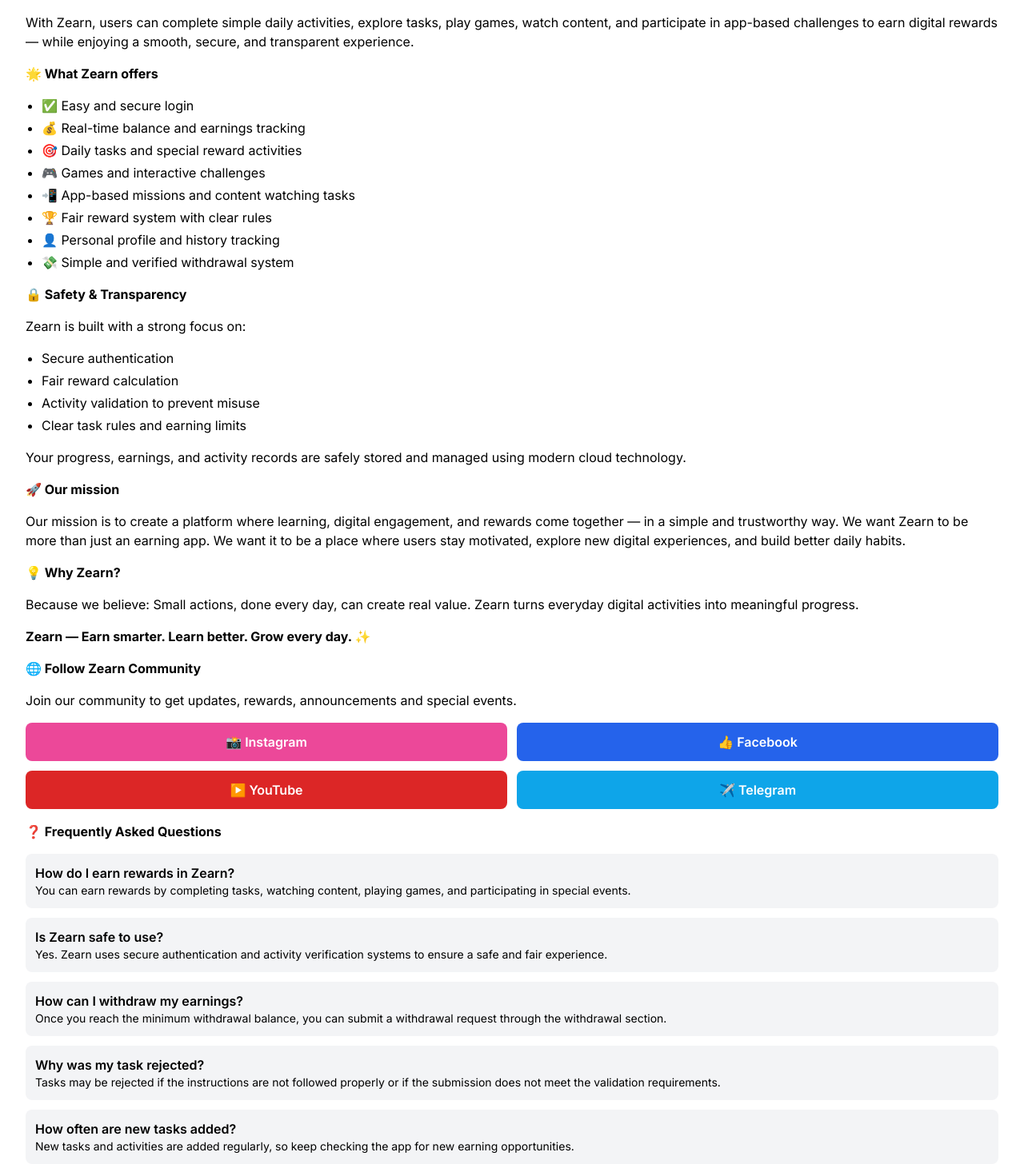
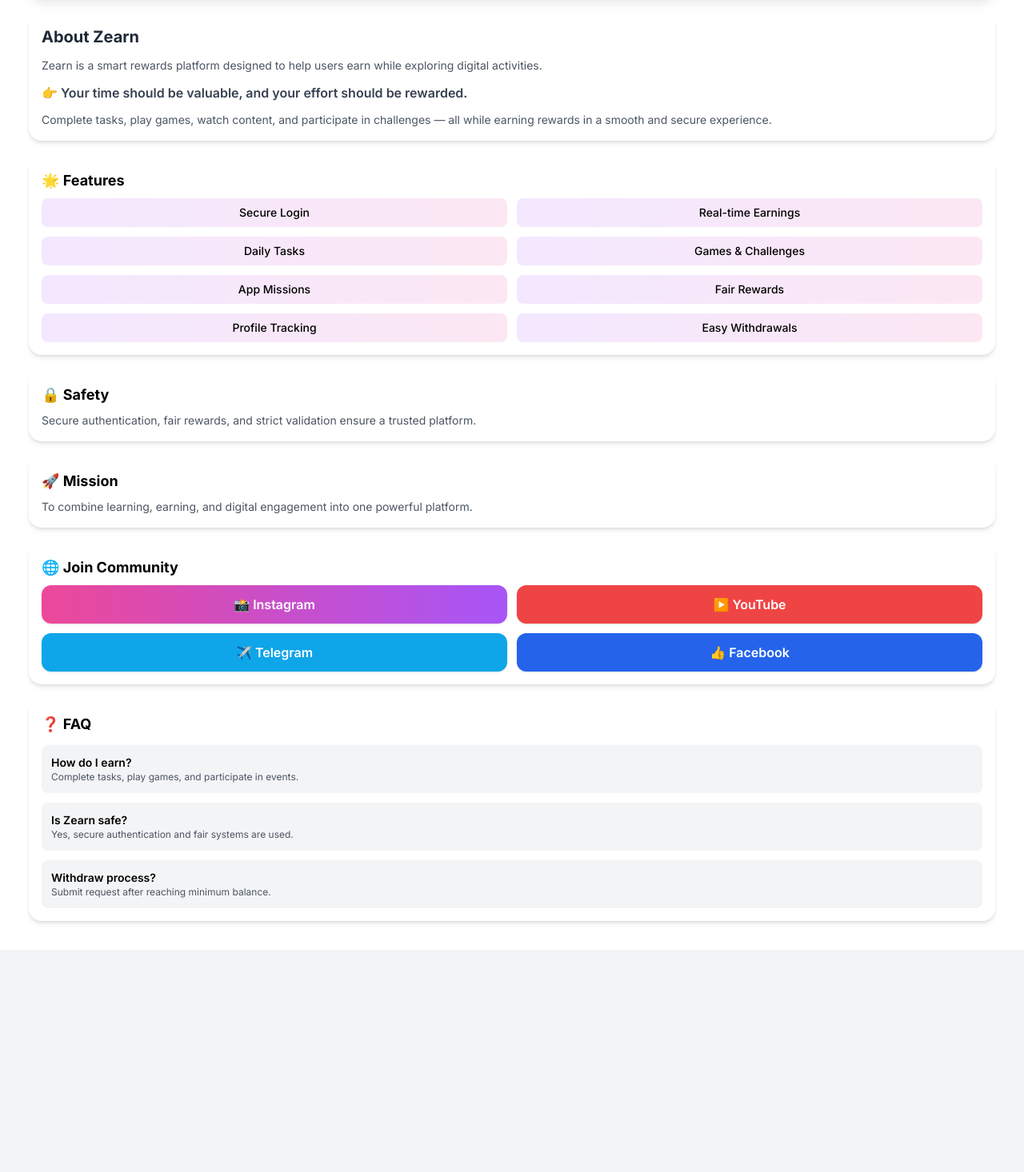
Before and after one commit to zearn-app/zearn, a React (Vite) app: page /#/about in a window 1280 px wide. Shown: the part 144-1610 px from the top of the page at 80% size. After the commit the page ends 1332 px from the top, so only its background shows below. Built offline with nearby package versions, Linux system fonts and the light colour scheme.

Commit message:
Update About.tsx

```diff
--- a/pages/About.tsx
+++ b/pages/About.tsx
@@ -1,16 +1,15 @@
-import React, { useState } from 'react';
-import { Layout } from '../components/Layout';
+import React, { useState } from "react";
+import { Layout } from "../components/Layout";
 
 const About: React.FC = () => {
+  const [popup, setPopup] = useState<{ title: string; link: string } | null>(null);
 
-  const [popup, setPopup] = useState<{title:string,link:string}|null>(null);
-
-  const openSocial = (title:string, link:string) => {
-    setPopup({title,link});
+  const openSocial = (title: string, link: string) => {
+    setPopup({ title, link });
   };
 
   const proceedLink = () => {
-    if(popup){
+    if (popup) {
       window.open(popup.link, "_blank");
       setPopup(null);
     }
@@ -18,154 +17,184 @@ const About: React.FC = () => {
 
   return (
     <Layout title="About Us" showBack>
-      <div className="space-y-4 p-2">
+      <div className="p-3 space-y-5">
 
-        <h2 className="text-2xl font-bold">About Us – Zearn App</h2>
+        {/* HERO */}
+        <div className="bg-gradient-to-r from-purple-600 via-pink-500 to-blue-500 text-white rounded-2xl p-5 shadow-lg">
+          <h2 className="text-3xl font-bold">Zearn ✨</h2>
+          <p className="mt-2 text-sm opacity-90">
+            Earn smarter. Learn better. Grow every day.
+          </p>
+        </div>
 
-        <p>Zearn is a smart rewards and productivity platform built to help users earn, learn, and grow — all in one place.</p>
+        {/* ABOUT */}
+        <div className="bg-white rounded-2xl p-4 shadow-md space-y-3">
+          <h3 className="text-xl font-bold text-gray-800">About Zearn</h3>
 
-        <p>We created Zearn with one simple idea: <strong>👉 Your time should be valuable, and your effort should be rewarded.</strong></p>
+          <p className="text-gray-600 text-sm">
+            Zearn is a smart rewards platform designed to help users earn while exploring digital activities.
+          </p>
 
-        <p>With Zearn, users can complete simple daily activities, explore tasks, play games, watch content, and participate in app-based challenges to earn digital rewards — while enjoying a smooth, secure, and transparent experience.</p>
+          <p className="text-gray-700 font-semibold">
+            👉 Your time should be valuable, and your effort should be rewarded.
+          </p>
 
+          <p className="text-gray-600 text-sm">
+            Complete tasks, play games, watch content, and participate in challenges — all while earning rewards in a smooth and secure experience.
+          </p>
+        </div>
 
-        <h3 className="font-bold">🌟 What Zearn offers</h3>
+        {/* FEATURES */}
+        <div className="bg-white rounded-2xl p-4 shadow-md">
+          <h3 className="font-bold text-lg mb-2">🌟 Features</h3>
 
-        <ul className="list-disc ml-5 space-y-1">
-          <li>✅ Easy and secure login</li>
-          <li>💰 Real-time balance and earnings tracking</li>
-          <li>🎯 Daily tasks and special reward activities</li>
-          <li>🎮 Games and interactive challenges</li>
-          <li>📲 App-based missions and content watching tasks</li>
-          <li>🏆 Fair reward system with clear rules</li>
-          <li>👤 Personal profile and history tracking</li>
-          <li>💸 Simple and verified withdrawal system</li>
-        </ul>
+          <div className="grid grid-cols-2 gap-3 text-sm">
+            {[
+              "Secure Login",
+              "Real-time Earnings",
+              "Daily Tasks",
+              "Games & Challenges",
+              "App Missions",
+              "Fair Rewards",
+              "Profile Tracking",
+              "Easy Withdrawals",
+            ].map((item, i) => (
+              <div
+                key={i}
+                className="bg-gradient-to-r from-purple-100 to-pink-100 p-2 rounded-lg text-center font-medium"
+              >
+                {item}
+              </div>
+            ))}
+          </div>
+        </div>
 
+        {/* SAFETY */}
+        <div className="bg-white rounded-2xl p-4 shadow-md space-y-2">
+          <h3 className="font-bold text-lg">🔒 Safety</h3>
+          <p className="text-sm text-gray-600">
+            Secure authentication, fair rewards, and strict validation ensure a trusted platform.
+          </p>
+        </div>
 
-        <h3 className="font-bold">🔒 Safety & Transparency</h3>
+        {/* MISSION */}
+        <div className="bg-white rounded-2xl p-4 shadow-md space-y-2">
+          <h3 className="font-bold text-lg">🚀 Mission</h3>
+          <p className="text-sm text-gray-600">
+            To combine learning, earning, and digital engagement into one powerful platform.
+          </p>
+        </div>
 
-        <p>Zearn is built with a strong focus on:</p>
+        {/* SOCIAL */}
+        <div className="bg-white rounded-2xl p-4 shadow-md">
+          <h3 className="font-bold text-lg mb-2">🌐 Join Community</h3>
 
-        <ul className="list-disc ml-5 space-y-1">
-          <li>Secure authentication</li>
-          <li>Fair reward calculation</li>
-          <li>Activity validation to prevent misuse</li>
-          <li>Clear task rules and earning limits</li>
-        </ul>
-
-        <p>Your progress, earnings, and activity records are safely stored and managed using modern cloud technology.</p>
-
-
-        <h3 className="font-bold">🚀 Our mission</h3>
-
-        <p>Our mission is to create a platform where learning, digital engagement, and rewards come together — in a simple and trustworthy way. We want Zearn to be more than just an earning app. We want it to be a place where users stay motivated, explore new digital experiences, and build better daily habits.</p>
-
-
-        <h3 className="font-bold">💡 Why Zearn?</h3>
-
-        <p>Because we believe: Small actions, done every day, can create real value. Zearn turns everyday digital activities into meaningful progress.</p>
-
-
-        <p className="font-bold">Zearn — Earn smarter. Learn better. Grow every day. ✨</p>
-
-
-
-        {/* SOCIAL MEDIA SECTION */}
-
-        <h3 className="font-bold mt-6">🌐 Follow Zearn Community</h3>
-
-        <p>Join our community to get updates, rewards, announcements and special events.</p>
-
-        <div className="grid grid-cols-2 gap-3 mt-2">
+          <div className="grid grid-cols-2 gap-3">
 
             <button
-            onClick={()=>openSocial("Instagram Follow","https://instagram.com")}
-            className="bg-pink-500 text-white p-3 rounded-lg font-semibold">
+              onClick={() =>
+                openSocial(
+                  "Follow on Instagram",
+                  "https://www.instagram.com/_zearn_?igsh=cWh0bjh0M3Fta2Nm"
+                )
+              }
+              className="bg-gradient-to-r from-pink-500 to-purple-500 text-white p-3 rounded-xl font-semibold shadow hover:scale-105 transition"
+            >
               📸 Instagram
             </button>
 
             <button
-            onClick={()=>openSocial("Facebook Follow","https://facebook.com")}
-            className="bg-blue-600 text-white p-3 rounded-lg font-semibold">
-            👍 Facebook
-          </button>
-
-          <button
-            onClick={()=>openSocial("YouTube Subscribe","https://youtube.com")}
-            className="bg-red-600 text-white p-3 rounded-lg font-semibold">
+              onClick={() =>
+                openSocial(
+                  "Subscribe on YouTube",
+                  "https://youtube.com/@zearn3?si=toMBzdl2m7jQsFG5"
+                )
+              }
+              className="bg-red-500 text-white p-3 rounded-xl font-semibold shadow hover:scale-105 transition"
+            >
               ▶️ YouTube
             </button>
 
             <button
-            onClick={()=>openSocial("Telegram Join","https://t.me")}
-            className="bg-sky-500 text-white p-3 rounded-lg font-semibold">
+              onClick={() =>
+                openSocial(
+                  "Join Telegram",
+                  "https://t.me/+x4cvR_UYUvA1NmJl"
+                )
+              }
+              className="bg-sky-500 text-white p-3 rounded-xl font-semibold shadow hover:scale-105 transition"
+            >
               ✈️ Telegram
             </button>
 
+            <button
+              onClick={() =>
+                openSocial(
+                  "Follow on Facebook",
+                  "https://facebook.com"
+                )
+              }
+              className="bg-blue-600 text-white p-3 rounded-xl font-semibold shadow hover:scale-105 transition"
+            >
+              👍 Facebook
+            </button>
+
+          </div>
         </div>
 
+        {/* FAQ */}
+        <div className="bg-white rounded-2xl p-4 shadow-md space-y-3">
+          <h3 className="font-bold text-lg">❓ FAQ</h3>
 
-
-        {/* FAQ SECTION */}
-
-        <h3 className="font-bold mt-6">❓ Frequently Asked Questions</h3>
-
-        <div className="space-y-3">
-
-          <div className="bg-gray-100 p-3 rounded-lg">
-            <p className="font-semibold">How do I earn rewards in Zearn?</p>
-            <p className="text-sm">You can earn rewards by completing tasks, watching content, playing games, and participating in special events.</p>
+          {[
+            {
+              q: "How do I earn?",
+              a: "Complete tasks, play games, and participate in events.",
+            },
+            {
+              q: "Is Zearn safe?",
+              a: "Yes, secure authentication and fair systems are used.",
+            },
+            {
+              q: "Withdraw process?",
+              a: "Submit request after reaching minimum balance.",
+            },
+          ].map((item, i) => (
+            <div key={i} className="bg-gray-100 p-3 rounded-lg">
+              <p className="font-semibold text-sm">{item.q}</p>
+              <p className="text-xs text-gray-600">{item.a}</p>
+            </div>
+          ))}
         </div>
 
-          <div className="bg-gray-100 p-3 rounded-lg">
-            <p className="font-semibold">Is Zearn safe to use?</p>
-            <p className="text-sm">Yes. Zearn uses secure authentication and activity verification systems to ensure a safe and fair experience.</p>
-          </div>
+        {/* POPUP */}
+        {popup && (
+          <div className="fixed inset-0 bg-black/50 flex items-center justify-center p-4 backdrop-blur-sm">
 
-          <div className="bg-gray-100 p-3 rounded-lg">
-            <p className="font-semibold">How can I withdraw my earnings?</p>
-            <p className="text-sm">Once you reach the minimum withdrawal balance, you can submit a withdrawal request through the withdrawal section.</p>
-          </div>
+            <div className="bg-white rounded-2xl p-6 text-center space-y-4 shadow-xl animate-fadeIn">
 
-          <div className="bg-gray-100 p-3 rounded-lg">
-            <p className="font-semibold">Why was my task rejected?</p>
-            <p className="text-sm">Tasks may be rejected if the instructions are not followed properly or if the submission does not meet the validation requirements.</p>
-          </div>
+              <h3 className="text-lg font-bold text-purple-600">
+                Support Zearn ❤️
+              </h3>
 
-          <div className="bg-gray-100 p-3 rounded-lg">
-            <p className="font-semibold">How often are new tasks added?</p>
-            <p className="text-sm">New tasks and activities are added regularly, so keep checking the app for new earning opportunities.</p>
-          </div>
-
-        </div>
-
-
-        {/* POPUP */}
-
-        {popup && (
-          <div className="fixed inset-0 bg-black bg-opacity-40 flex items-center justify-center p-4">
-
-            <div className="bg-white rounded-xl p-6 text-center max-w-sm w-full space-y-4">
-
-              <h3 className="text-lg font-bold">Support Zearn ❤️</h3>
-
-              <p>Please {popup.title} to stay connected and receive updates.</p>
+              <p className="text-sm text-gray-600">
+                Please {popup.title} to stay updated.
+              </p>
 
               <div className="flex gap-3 justify-center">
-
                 <button
                   onClick={proceedLink}
-                  className="bg-green-500 text-white px-4 py-2 rounded-lg">
+                  className="bg-green-500 text-white px-4 py-2 rounded-lg hover:scale-105 transition"
+                >
                   Continue
                 </button>
 
                 <button
-                  onClick={()=>setPopup(null)}
-                  className="bg-gray-300 px-4 py-2 rounded-lg">
+                  onClick={() => setPopup(null)}
+                  className="bg-gray-300 px-4 py-2 rounded-lg hover:scale-105 transition"
+                >
                   Cancel
                 </button>
-
               </div>
 
             </div>
@@ -173,7 +202,6 @@ const About: React.FC = () => {
           </div>
         )}
 
-
       </div>
     </Layout>
   );
```
Lines whose indentation alone changed are shown as unchanged.
